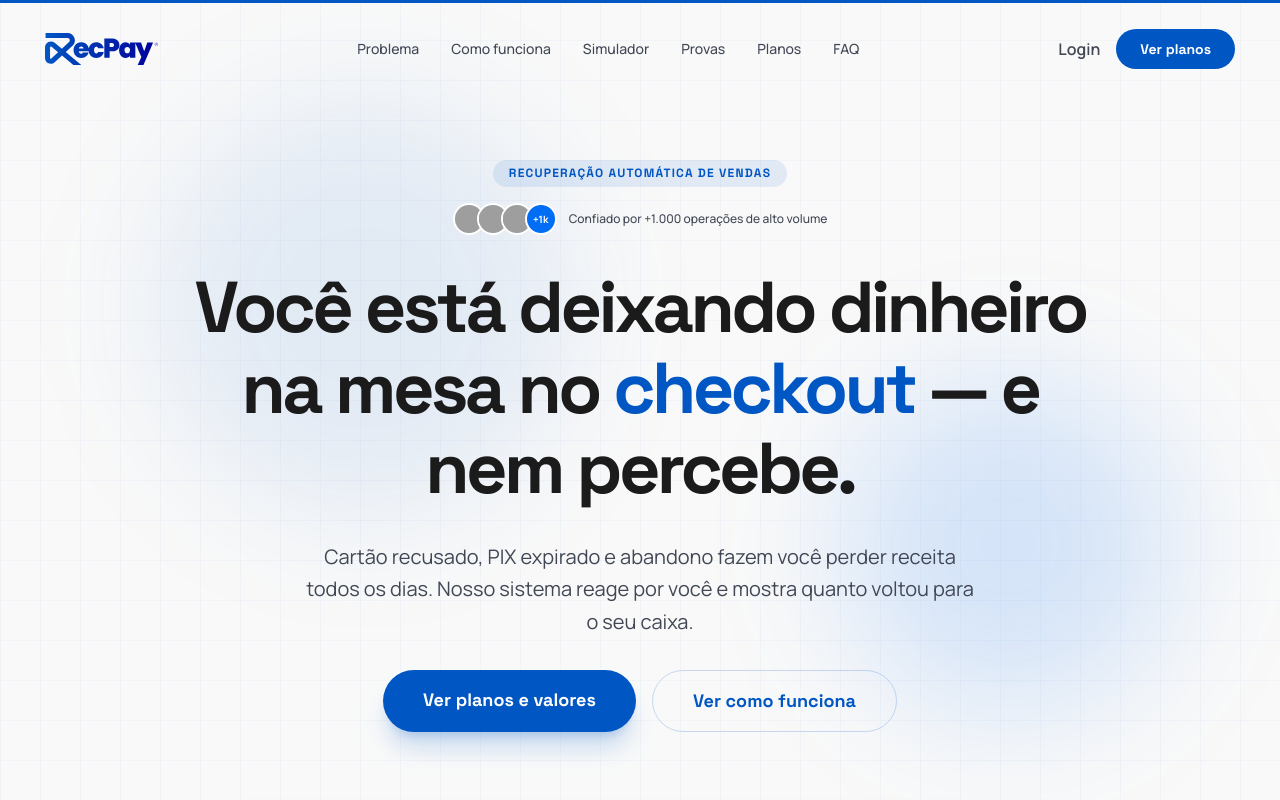
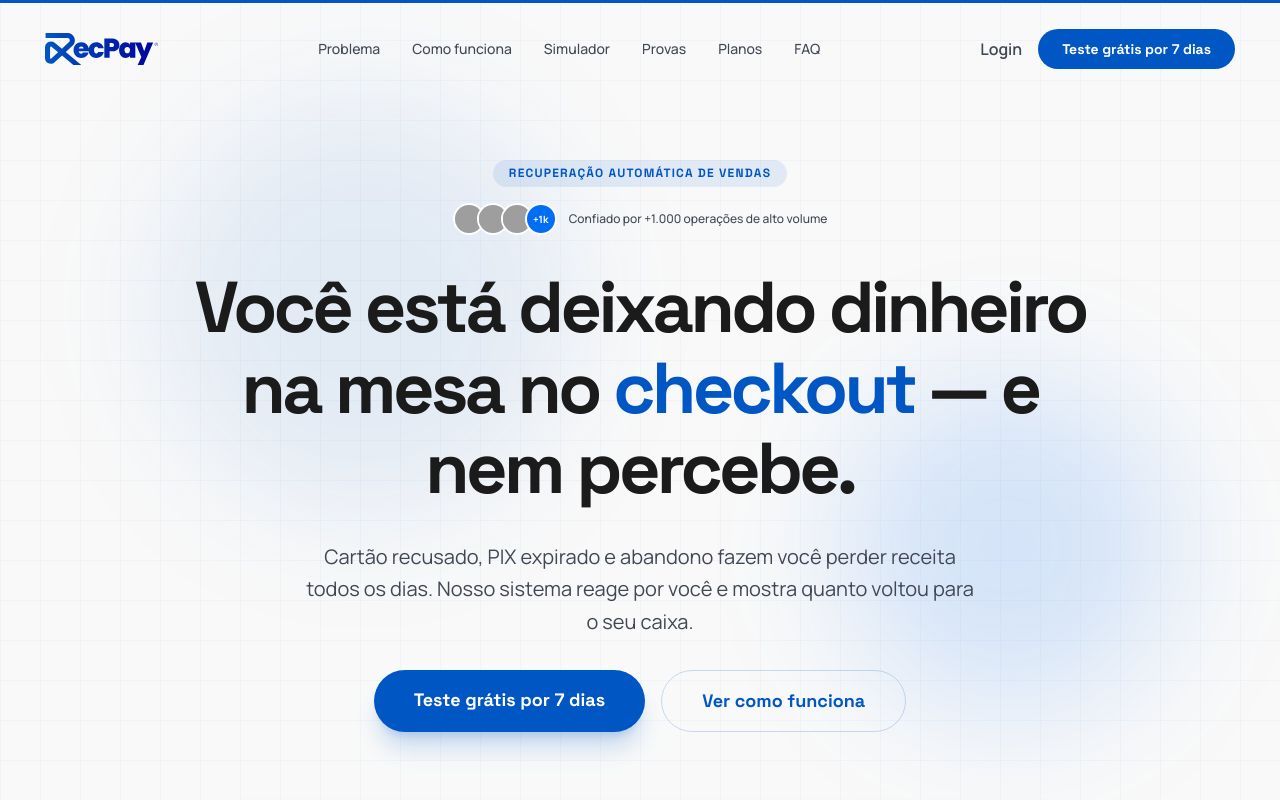
Before and after one commit to aiiobrtech-create/RecPay, a React (Vite) app in the folder recovery-engine/: page / in a window 1280 px wide. Shown: the top 800 px of the page. Built offline with nearby package versions, Linux system fonts and the light colour scheme; no server answers; grey boxes are pictures that could not be loaded.

Commit message:
trial 7 dias

```diff
--- a/recovery-engine/src/App.tsx
+++ b/recovery-engine/src/App.tsx
@@ -26,6 +26,7 @@ import {
   Brain,
   Users,
   ShieldCheck,
+  Gift,
   CreditCard,
   QrCode,
   ShoppingCart,
@@ -237,7 +238,7 @@ const PRICING_PLANS = [
       'Painel e métricas',
       'Suporte por e-mail',
     ],
-    cta: 'Assinar Essencial',
+    cta: 'Teste grátis por 7 dias',
     highlighted: false,
   },
   {
@@ -252,7 +253,7 @@ const PRICING_PLANS = [
       'API e webhook com token',
       'Suporte prioritário',
     ],
-    cta: 'Assinar Growth',
+    cta: 'Teste grátis por 7 dias',
     highlighted: true,
   },
   {
@@ -907,7 +908,7 @@ const Navbar = () => {
               href="#planos"
               className="rounded-full bg-primary px-5 py-2.5 font-headline text-sm font-bold text-white transition-all hover:opacity-90 sm:px-6"
             >
-              Ver planos
+              Teste grátis por 7 dias
             </a>
           </div>
 
@@ -962,7 +963,7 @@ const Navbar = () => {
                 onClick={() => setIsMobileMenuOpen(false)}
                 className="rounded-full bg-primary px-6 py-3 text-center font-bold text-white"
               >
-                Ver planos
+                Teste grátis por 7 dias
               </a>
             </motion.div>
           )}
@@ -1403,34 +1404,31 @@ function PricingSection() {
           >
             <div className="flex flex-col gap-5 sm:flex-row sm:items-start sm:gap-8">
               <div className="flex h-14 w-14 shrink-0 items-center justify-center rounded-2xl bg-primary/10">
-                <ShieldCheck className="h-8 w-8 text-primary" aria-hidden />
+                <Gift className="h-8 w-8 text-primary" aria-hidden />
               </div>
               <div className="min-w-0 flex-1 space-y-4">
                 <div>
-                  <p className="font-headline text-xs font-bold uppercase tracking-widest text-primary">Comece tranquilo</p>
+                  <p className="font-headline text-xs font-bold uppercase tracking-widest text-primary">Comece grátis</p>
                   <h3 className="mt-2 font-headline text-xl font-bold tracking-tight text-on-surface sm:text-2xl">
-                    A gente aposta no produto — o risco fica com a gente
+                    7 dias grátis para testar na plataforma
                   </h3>
                 </div>
                 <p className="text-sm leading-relaxed text-on-surface sm:text-[15px]">
-                  A ideia é você colocar a RecPay para rodar e{' '}
-                  <strong className="font-semibold text-on-surface">ver recuperação de verdade</strong> no seu fluxo. Você tem{' '}
-                  <strong className="font-semibold text-on-surface">7 dias corridos</strong> após a{' '}
-                  <strong className="font-semibold text-on-surface">primeira cobrança</strong> para decidir com calma — sem pressa, sem
-                  letras miúdas.
+                  Você entra, configura integrações e{' '}
+                  <strong className="font-semibold text-on-surface">acompanha recuperação de verdade</strong> no seu fluxo — com{' '}
+                  <strong className="font-semibold text-on-surface">7 dias grátis</strong> para explorar tudo com calma, sem letras miúdas.
                 </p>
                 <p className="text-sm leading-relaxed text-on-surface-variant sm:text-[15px]">
-                  Se não for pra você, tudo bem: um e-mail para{' '}
+                  Dúvidas sobre o trial ou sua conta? Fale com{' '}
                   <a
-                    href={`mailto:${legalContact.supportEmail}?subject=Reembolso%20-%20garantia%207%20dias`}
+                    href={`mailto:${legalContact.supportEmail}?subject=Trial%207%20dias%20-%20d%C3%BAvidas`}
                     className="font-semibold text-primary underline-offset-4 hover:underline"
                   >
                     {legalContact.supportEmail}
-                  </a>{' '}
-                  com a conta que você usou ao assinar, e <strong className="font-semibold text-on-surface">devolvemos 100%</strong>. A
-                  garantia está aí para você testar com a cabeça livre, sem ficar travado na dúvida na hora de assinar. Do nosso lado, o
-                  foco é outro: <strong className="font-semibold text-on-surface">recuperar venda</strong> de verdade e fazer você{' '}
-                  <strong className="font-semibold text-on-surface">querer continuar</strong>.
+                  </a>
+                  . Do nosso lado, o foco é{' '}
+                  <strong className="font-semibold text-on-surface">recuperar venda</strong> de verdade e fazer você{' '}
+                  <strong className="font-semibold text-on-surface">querer continuar</strong> depois do período gratuito.
                 </p>
               </div>
             </div>
@@ -1534,7 +1532,7 @@ export default function App() {
                 href="#planos"
                 className="rounded-full bg-primary px-6 py-3.5 text-center font-headline text-base font-bold text-white shadow-xl shadow-primary/20 transition-all hover:scale-105 sm:px-10 sm:py-4 sm:text-lg"
               >
-                Ver planos e valores
+                Teste grátis por 7 dias
               </a>
               <a
                 href="#como-funciona"
@@ -1912,7 +1910,7 @@ export default function App() {
               href="#planos"
               className="rounded-full bg-white px-6 py-3.5 text-center text-base font-bold text-primary shadow-lg transition-all hover:scale-105 sm:px-10 sm:py-5 sm:text-lg"
             >
-              Ver planos
+              Teste grátis por 7 dias
             </a>
             <a
               href="#simulador"
--- a/recovery-engine/src/legal-content.ts
+++ b/recovery-engine/src/legal-content.ts
@@ -44,7 +44,7 @@ export const legalDocuments: Record<LegalDocument["slug"], LegalDocument> = {
     highlights: [
       "Documento desenhado para operação SaaS B2B de recuperação automática de vendas e cobrança recorrente por plano.",
       "Prevê regras de acesso por conta, uso aceitável, suspensão, integrações com terceiros e proteção de propriedade intelectual.",
-      "Inclui direito de arrependimento em 7 dias e reembolso nos termos aplicáveis, com canal formal pelo suporte.",
+      "Inclui período de teste gratuito de 7 dias na plataforma; mantém direito de arrependimento em 7 dias e reembolso nos termos aplicáveis, com canal formal pelo suporte.",
       "Identifica a operação comercial da marca RecPay como Gabrielle Vellozo Camacho Neves, MEI, CNPJ 65.748.040/0001-61.",
     ],
     sections: [
```
Also changed, not shown: 1 other file (tests, documents, lock files or other folders).
